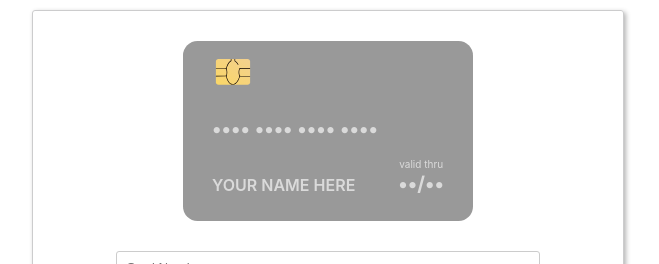
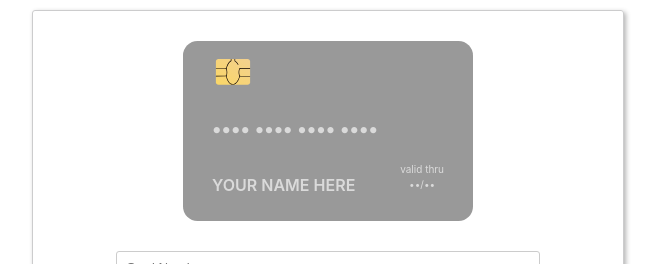
Before and after one commit to pongpanott/20scoops-credit-card-form-test, a React (Create React App) app: page / in a window 1280 px wide. Shown: the top 264 px of the page, without its empty margins (312-971 px from the left). Built offline with nearby package versions, Linux system fonts and the light colour scheme.

Commit message:
code recheck

```diff
--- a/src/components/CreditCard.js
+++ b/src/components/CreditCard.js
@@ -30,9 +30,7 @@ function CreditCard(props) {
 
   return (
     <div
-      className={
-        isFocus.cvc ? "credit-card-wrapper flip-to-back" : "credit-card-wrapper"
-      }
+      className={`credit-card-wrapper ${isFocus.cvc ? "flip-to-back" : null} `}
     >
       <div className="credit-card-inner">
         <div className="credit-card-front">
@@ -49,20 +47,16 @@ function CreditCard(props) {
           </div>
           <div className="card-expire">
             <div
-              className={
-                isFocus.expiry
-                  ? "expire-text card-text-focus"
-                  : "expire-text card-text"
-              }
+              className={`expire-text ${
+                isFocus.expiry ? "card-text-focus" : "card-text"
+              } `}
             >
               valid thru
             </div>
             <div
-              className={
-                isFocus.expiry
-                  ? "expire-value card-text-focus"
-                  : "expire-value card-text"
-              }
+              className={`expire-text ${
+                isFocus.expiry ? "card-text-focus" : "card-text"
+              } `}
             >
               {displayValidThru()}
             </div>
```
